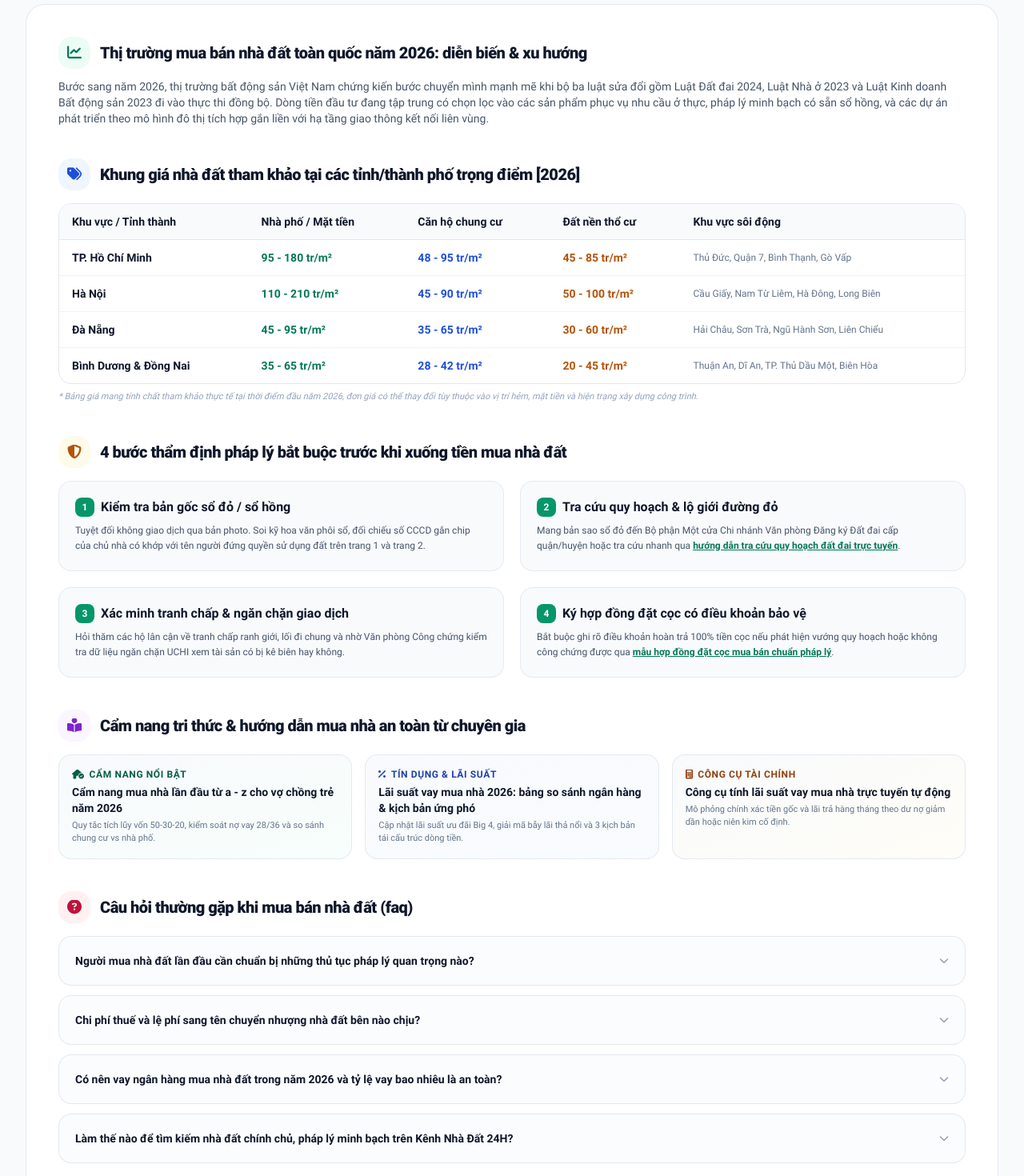
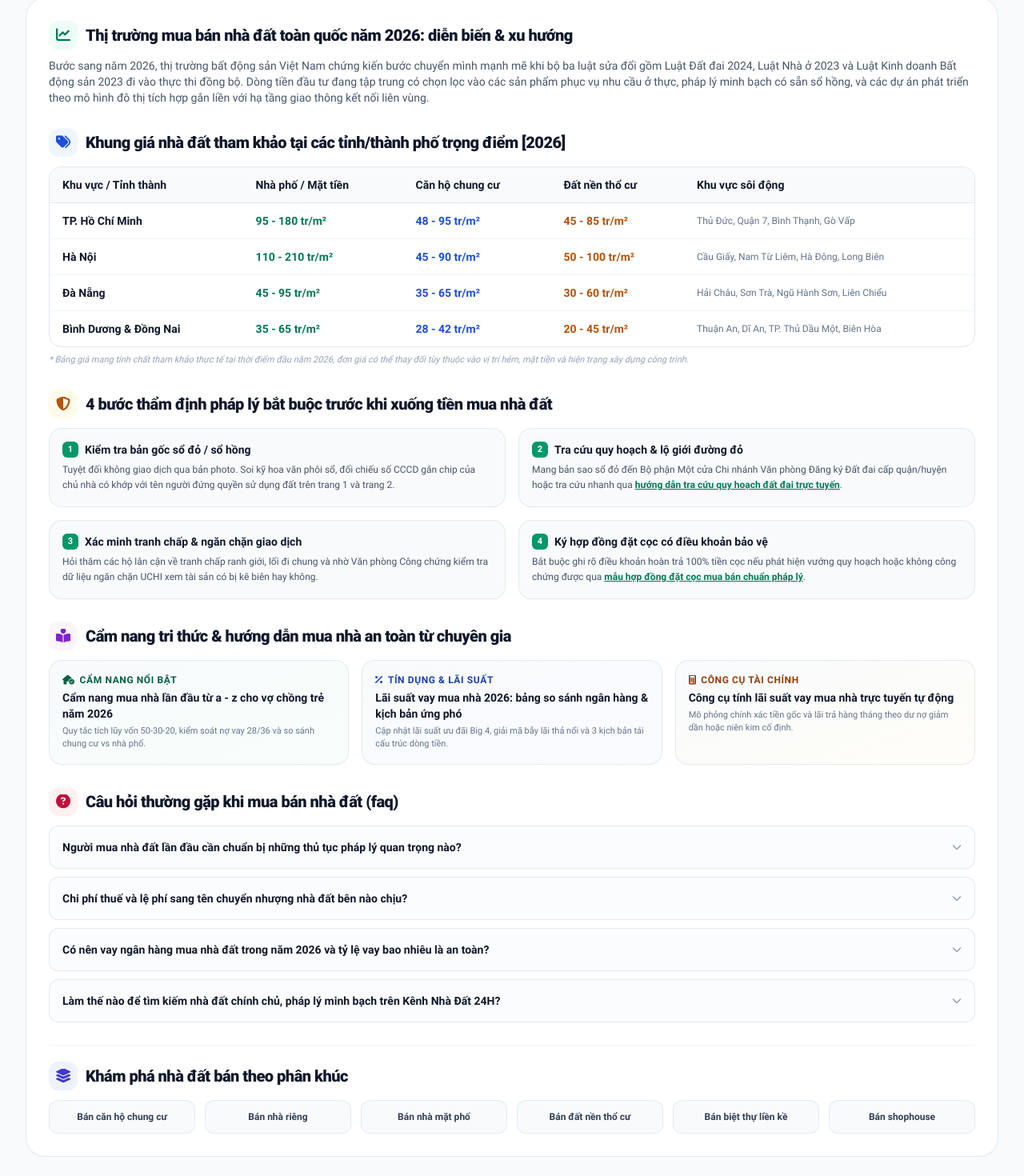
Before and after one commit to tranvureview-ops/bds-realestate, a Next.js app: page /nha-dat-ban in a window 1280 px wide. Shown: the part 3712-5182 px from the top of the page at 80% size. Built offline with nearby package versions, Linux system fonts and the light colour scheme; no server answers; the database is empty.

Commit message:
fix: compact margins and spacing for SEO content sections

```diff
--- a/src/components/SaleListingsSeoContent.jsx
+++ b/src/components/SaleListingsSeoContent.jsx
@@ -37,18 +37,18 @@ export default function SaleListingsSeoContent({ city = null, district = null, p
   );
 
   return (
-    <section className="max-w-7xl mx-auto px-4 sm:px-8 mt-10 mb-12">
-      <div className="bg-white rounded-3xl border border-slate-200/90 shadow-xs p-6 sm:p-10 space-y-10">
+    <section className="max-w-7xl mx-auto px-4 sm:px-8 mt-6 mb-8 sm:mt-8 sm:mb-10">
+      <div className="bg-white rounded-3xl border border-slate-200/90 shadow-xs p-5 sm:p-7 space-y-6 sm:space-y-7">
 
         {/* =====================================================================
             H2: THỊ TRƯỜNG MUA BÁN (ĐỒNG BỘ THEO DANH MỤC & THÀNH PHỐ)
            ===================================================================== */}
         <div>
-          <div className="flex items-center gap-3 mb-3">
-            <span className="w-10 h-10 rounded-2xl bg-emerald-50 text-emerald-700 flex items-center justify-center text-lg font-bold shrink-0">
+          <div className="flex items-center gap-2.5 mb-2.5">
+            <span className="w-8 h-8 sm:w-9 sm:h-9 rounded-xl bg-emerald-50 text-emerald-700 flex items-center justify-center text-base sm:text-lg font-bold shrink-0">
               <i className="fa-solid fa-chart-line"></i>
             </span>
-            <h2 className="text-xl font-black text-slate-900 tracking-tight">
+            <h2 className="text-lg sm:text-xl font-black text-slate-900 tracking-tight">
               {seoData.marketTitle}
             </h2>
           </div>
@@ -61,11 +61,11 @@ export default function SaleListingsSeoContent({ city = null, district = null, p
             H2: BẢNG KHUNG GIÁ THAM KHẢO (ĐỒNG BỘ THEO DANH MỤC & THÀNH PHỐ)
            ===================================================================== */}
         <div>
-          <div className="flex items-center gap-3 mb-4">
-            <span className="w-10 h-10 rounded-2xl bg-blue-50 text-blue-700 flex items-center justify-center text-lg font-bold shrink-0">
+          <div className="flex items-center gap-2.5 mb-3">
+            <span className="w-8 h-8 sm:w-9 sm:h-9 rounded-xl bg-blue-50 text-blue-700 flex items-center justify-center text-base sm:text-lg font-bold shrink-0">
               <i className="fa-solid fa-tags"></i>
             </span>
-            <h2 className="text-xl font-black text-slate-900 tracking-tight">
+            <h2 className="text-lg sm:text-xl font-black text-slate-900 tracking-tight">
               {seoData.priceTableTitle}
             </h2>
           </div>
@@ -102,25 +102,25 @@ export default function SaleListingsSeoContent({ city = null, district = null, p
             H2: 4 BƯỚC THẨM ĐỊNH PHÁP LÝ & AN TOÀN GIAO DỊCH THEO PHÂN KHÚC
            ===================================================================== */}
         <div>
-          <div className="flex items-center gap-3 mb-4">
-            <span className="w-10 h-10 rounded-2xl bg-amber-50 text-amber-700 flex items-center justify-center text-lg font-bold shrink-0">
+          <div className="flex items-center gap-2.5 mb-3">
+            <span className="w-8 h-8 sm:w-9 sm:h-9 rounded-xl bg-amber-50 text-amber-700 flex items-center justify-center text-base sm:text-lg font-bold shrink-0">
               <i className="fa-solid fa-shield-halved"></i>
             </span>
-            <h2 className="text-xl font-black text-slate-900 tracking-tight">
+            <h2 className="text-lg sm:text-xl font-black text-slate-900 tracking-tight">
               {seoData.legalTitle}
             </h2>
           </div>
 
-          <div className="grid grid-cols-1 md:grid-cols-2 gap-4 sm:gap-5">
+          <div className="grid grid-cols-1 md:grid-cols-2 gap-3.5 sm:gap-4">
             {seoData.legalSteps.map((step, idx) => (
-              <div key={idx} className="p-4 sm:p-5 rounded-2xl bg-slate-50 border border-slate-200/80">
-                <h3 className="font-bold text-sm sm:text-base text-slate-900 mb-1 flex items-center gap-2">
-                  <span className="w-6 h-6 rounded-lg bg-emerald-600 text-white flex items-center justify-center text-xs font-bold shrink-0">
+              <div key={idx} className="p-3.5 sm:p-4 rounded-2xl bg-slate-50 border border-slate-200/80">
+                <h3 className="font-bold text-xs sm:text-sm text-slate-900 mb-1 flex items-center gap-2">
+                  <span className="w-5 h-5 rounded-md bg-emerald-600 text-white flex items-center justify-center text-[11px] font-bold shrink-0">
                     {idx + 1}
                   </span>
                   <span>{step.title}</span>
                 </h3>
-                <p className="text-xs text-slate-600 leading-relaxed mt-2">
+                <p className="text-xs text-slate-600 leading-relaxed mt-1.5">
                   {step.text}
                   {step.linkTo && step.linkText && (
                     <>
@@ -141,23 +141,23 @@ export default function SaleListingsSeoContent({ city = null, district = null, p
             H2: CẨM NANG & LIÊN KẾT TRI THỨC HỮU ÍCH THEO PHÂN KHÚC
            ===================================================================== */}
         <div>
-          <div className="flex items-center gap-3 mb-4">
-            <span className="w-10 h-10 rounded-2xl bg-purple-50 text-purple-700 flex items-center justify-center text-lg font-bold shrink-0">
+          <div className="flex items-center gap-2.5 mb-3">
+            <span className="w-8 h-8 sm:w-9 sm:h-9 rounded-xl bg-purple-50 text-purple-700 flex items-center justify-center text-base sm:text-lg font-bold shrink-0">
               <i className="fa-solid fa-book-open-reader"></i>
             </span>
-            <h2 className="text-xl font-black text-slate-900 tracking-tight">
+            <h2 className="text-lg sm:text-xl font-black text-slate-900 tracking-tight">
               {seoData.guidesTitle}
             </h2>
           </div>
 
-          <div className="grid grid-cols-1 sm:grid-cols-2 lg:grid-cols-3 gap-4">
+          <div className="grid grid-cols-1 sm:grid-cols-2 lg:grid-cols-3 gap-3 sm:gap-4">
             {seoData.guides.map((guide, idx) => {
               const tone = GUIDE_TONE_CLASSES[guide.badgeTone] || GUIDE_TONE_CLASSES.emerald;
               return (
                 <Link
                   key={idx}
                   to={guide.to}
-                  className={`p-4 rounded-2xl bg-gradient-to-br ${tone.card} border border-slate-200/90 hover:shadow-md transition group`}
+                  className={`p-3.5 sm:p-4 rounded-2xl bg-gradient-to-br ${tone.card} border border-slate-200/90 hover:shadow-md transition group`}
                 >
                   <div className={`text-xs font-bold ${tone.badge} uppercase tracking-wider mb-1 flex items-center gap-1.5`}>
                     <i className={guide.icon}></i>
@@ -179,33 +179,33 @@ export default function SaleListingsSeoContent({ city = null, district = null, p
             H2: CÂU HỎI THƯỜNG GẶP (FAQ ACCORDION ĐỒNG BỘ DANH MỤC & THÀNH PHỐ)
            ===================================================================== */}
         <div>
-          <div className="flex items-center gap-3 mb-4">
-            <span className="w-10 h-10 rounded-2xl bg-rose-50 text-rose-700 flex items-center justify-center text-lg font-bold shrink-0">
+          <div className="flex items-center gap-2.5 mb-3">
+            <span className="w-8 h-8 sm:w-9 sm:h-9 rounded-xl bg-rose-50 text-rose-700 flex items-center justify-center text-base sm:text-lg font-bold shrink-0">
               <i className="fa-solid fa-circle-question"></i>
             </span>
-            <h2 className="text-xl font-black text-slate-900 tracking-tight">
+            <h2 className="text-lg sm:text-xl font-black text-slate-900 tracking-tight">
               {seoData.faqTitle}
             </h2>
           </div>
 
-          <div className="space-y-3">
+          <div className="space-y-2 sm:space-y-2.5">
             {seoData.faqs.map((faq, idx) => {
               const isOpen = openFaq === idx;
               return (
                 <div
                   key={idx}
-                  className="rounded-2xl border border-slate-200/90 overflow-hidden transition-all bg-slate-50/50 hover:bg-slate-50"
+                  className="rounded-xl border border-slate-200/90 overflow-hidden transition-all bg-slate-50/50 hover:bg-slate-50"
                 >
                   <button
                     type="button"
                     onClick={() => setOpenFaq(isOpen ? null : idx)}
-                    className="w-full text-left p-4 sm:p-5 flex items-center justify-between gap-4 font-bold text-xs sm:text-sm text-slate-900 hover:text-emerald-700 transition"
+                    className="w-full text-left p-3.5 sm:p-4 flex items-center justify-between gap-4 font-bold text-xs sm:text-sm text-slate-900 hover:text-emerald-700 transition"
                   >
                     <span>{faq.q}</span>
                     <i className={`fa-solid fa-chevron-down text-xs text-slate-400 transition-transform duration-200 shrink-0 ${isOpen ? 'rotate-180 text-emerald-600' : ''}`}></i>
                   </button>
                   {isOpen && (
-                    <div className="px-4 pb-4 sm:px-5 sm:pb-5 text-xs text-slate-600 leading-relaxed border-t border-slate-200/60 pt-3">
+                    <div className="px-3.5 pb-3.5 sm:px-4 sm:pb-4 text-xs text-slate-600 leading-relaxed border-t border-slate-200/60 pt-2.5">
                       {faq.a}
                     </div>
                   )}
@@ -218,13 +218,13 @@ export default function SaleListingsSeoContent({ city = null, district = null, p
         {/* =====================================================================
             H2: KHÁM PHÁ SILO LIÊN KẾT NỘI BỘ (CÙNG PHÂN KHÚC HOẶC ĐỊA PHƯƠNG)
            ===================================================================== */}
-        <div className="pt-6 border-t border-slate-100">
+        <div className="pt-5 border-t border-slate-100">
           <div>
-            <div className="flex items-center gap-3 mb-4">
-              <span className="w-10 h-10 rounded-2xl bg-indigo-50 text-indigo-700 flex items-center justify-center text-lg font-bold shrink-0">
+            <div className="flex items-center gap-2.5 mb-3">
+              <span className="w-8 h-8 sm:w-9 sm:h-9 rounded-xl bg-indigo-50 text-indigo-700 flex items-center justify-center text-base sm:text-lg font-bold shrink-0">
                 <i className="fa-solid fa-layer-group"></i>
               </span>
-              <h2 className="text-xl font-black text-slate-900 tracking-tight">
+              <h2 className="text-lg sm:text-xl font-black text-slate-900 tracking-tight">
                 {seoData.discoveryTitle}
               </h2>
             </div>
```
Also changed, not shown: src/components/RentListingsSeoContent.jsx (+27 -27 lines).
